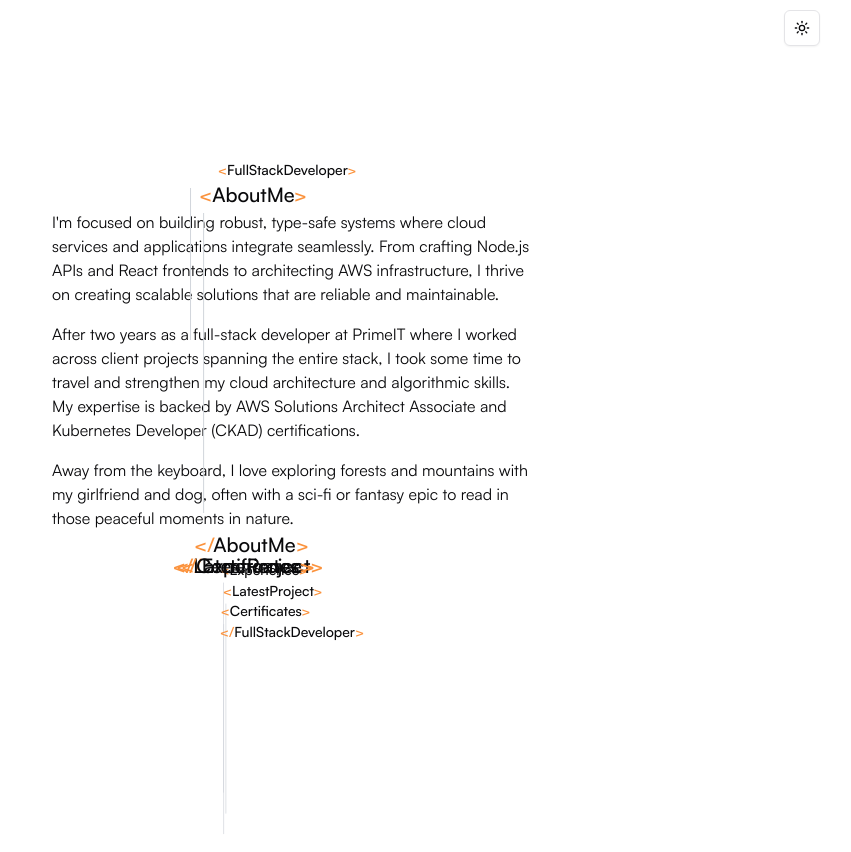
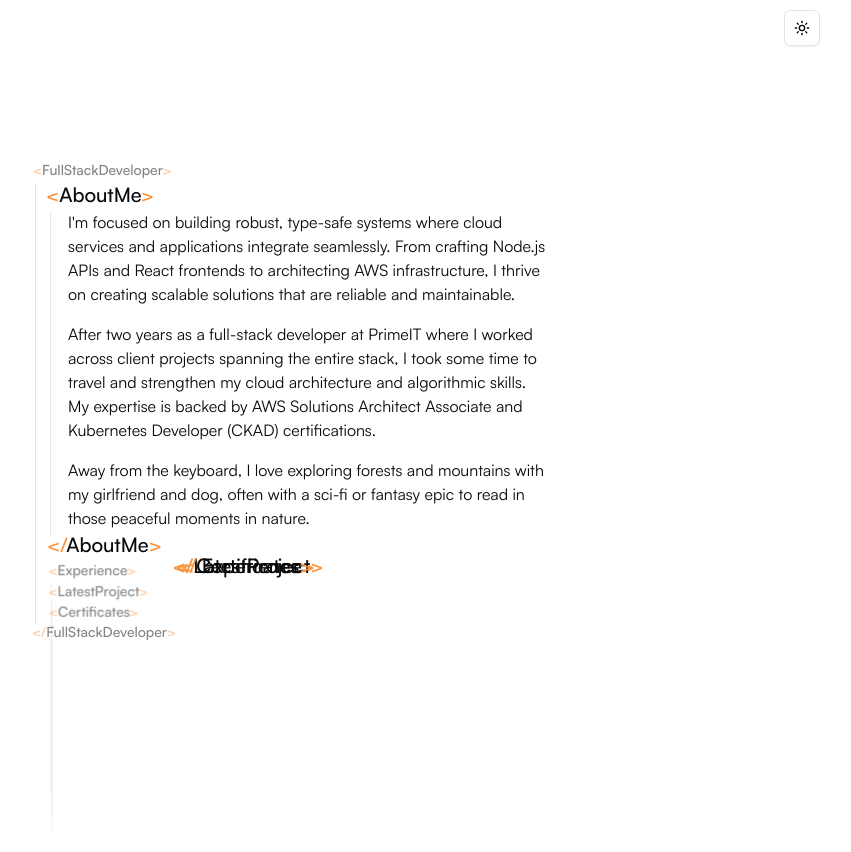
Before and after one commit to BernardoQuina/personal-website, a Next.js app: page / in a window 1280 px wide. Shown: the top 852 px of the page, without its empty margins (348-1199 px from the left). Built offline with nearby package versions, Linux system fonts and the light colour scheme.

Commit message:
About me section (done)

```diff
--- a/src/components/about-me.tsx
+++ b/src/components/about-me.tsx
@@ -3,28 +3,36 @@ import { RefObject } from 'react';
 
 type Props = {
   scrollYProgress: MotionValue<number>;
-  aboutMeContentHeight: number;
+  aboutMeContentSize: { width: number; height: number };
 };
 
-export function AboutMeTag({ scrollYProgress, aboutMeContentHeight }: Props) {
+export function AboutMeTag({ scrollYProgress, aboutMeContentSize }: Props) {
   const scale = useTransform(scrollYProgress, [0, 0.1], [0.7, 1]);
-  const x = useTransform(scrollYProgress, [0, 0.1], [17, -32]);
+  const x = useTransform(
+    scrollYProgress,
+    [0, 0.1, 0.2],
+    [17, -32, 55 + -aboutMeContentSize.width / 2],
+  );
   const y = useTransform(
     scrollYProgress,
     [0, 0.1, 0.2],
-    [150, -54, -45 - aboutMeContentHeight / 2],
+    [150, -54, -45 - aboutMeContentSize.height / 2],
   );
 
   const dashOpacity = useTransform(scrollYProgress, [0.1, 0.15], [1, 0]);
   const closingBracketX = useTransform(scrollYProgress, [0.1, 0.2], [0, -14]);
 
-  const lineGuideHeight = useTransform(scrollYProgress, [0.1, 0.2], [0, 300]);
+  const lineGuideHeight = useTransform(
+    scrollYProgress,
+    [0.1, 0.2],
+    [0, 3 + aboutMeContentSize.height],
+  );
 
   const opacity = useTransform(scrollYProgress, [0, 0.1], [0, 1]);
 
   return (
     <div className="fixed left-[50%] top-[50%] translate-x-[-50%] translate-y-[-50%]">
-      <motion.a href="#snap-3" style={{ scale, x, y, opacity }}>
+      <motion.a href="#about-me" style={{ scale, x, y, opacity }}>
         <h3 className="min-w-[7.5rem] text-xl font-medium">
           <span className="text-orange-400">{'<'}</span>
           AboutMe
@@ -43,7 +51,7 @@ export function AboutMeTag({ scrollYProgress, aboutMeContentHeight }: Props) {
           </motion.span>
         </h3>
         <motion.div
-          className="absolute left-1 top-8 bg-gray-300 dark:bg-gray-700"
+          className="absolute left-1 top-8 bg-gray-200 dark:bg-gray-800"
           style={{ width: 1, height: lineGuideHeight }}
         />
       </motion.a>
@@ -61,8 +69,8 @@ export function AboutMeContent({
   contentRef,
 }: AboutMeContentProps) {
   const scale = useTransform(scrollYProgress, [0.1, 0.2], [0.1, 1]);
-  const x = useTransform(scrollYProgress, [0, 0.1], [0, 0]);
-  const y = useTransform(scrollYProgress, [0, 0.1], [150, -30]);
+  const x = useTransform(scrollYProgress, [0.1, 0.2], [-52, 16]);
+  // const y = useTransform(scrollYProgress, [0, 0.1], [150, -30]);
 
   const opacity = useTransform(scrollYProgress, [0.1, 0.2], [0, 1]);
 
@@ -73,7 +81,7 @@ export function AboutMeContent({
     >
       <motion.div
         className="w-[calc(100vw-4rem)] max-w-[30rem] gap-2 sm:gap-4"
-        style={{ scale, x, y, opacity }}
+        style={{ scale, x, y: -30, opacity }}
       >
         <p className="text-base">
           I&apos;m focused on building robust, type-safe systems where cloud
@@ -100,19 +108,24 @@ export function AboutMeContent({
 
 export function AboutMeClosingTag({
   scrollYProgress,
-  aboutMeContentHeight,
+  aboutMeContentSize,
 }: Props) {
+  const x = useTransform(
+    scrollYProgress,
+    [0.1, 0.2],
+    [-38, 55 + -aboutMeContentSize.width / 2],
+  );
   const y = useTransform(
     scrollYProgress,
     [0.1, 0.2],
-    [-54, -15 + aboutMeContentHeight / 2],
+    [-54, -15 + aboutMeContentSize.height / 2],
   );
 
   const opacity = useTransform(scrollYProgress, [0.1, 0.2], [0, 1]);
 
   return (
     <div className="fixed left-[50%] top-[50%] translate-x-[-50%] translate-y-[-50%]">
-      <motion.a href="#snap-3" style={{ x: -38, y, opacity }}>
+      <motion.a href="#about-me" style={{ x, y, opacity }}>
         <span className="min-w-[7.5rem] text-xl font-medium">
           <span className="text-orange-400">{'</'}</span>
           AboutMe
--- a/src/components/certificates.tsx
+++ b/src/components/certificates.tsx
@@ -2,19 +2,23 @@ import { motion, MotionValue, useTransform } from 'motion/react';
 
 type Props = {
   scrollYProgress: MotionValue<number>;
-  aboutMeContentHeight: number;
+  aboutMeContentSize: { width: number; height: number };
 };
 
 export function CertificatesTag({
   scrollYProgress,
-  aboutMeContentHeight,
+  aboutMeContentSize,
 }: Props) {
   const scale = useTransform(scrollYProgress, [0, 0.1, 0.2], [0.7, 1, 0.7]);
-  const x = useTransform(scrollYProgress, [0, 0.1], [17, -21]);
+  const x = useTransform(
+    scrollYProgress,
+    [0, 0.1, 0.2],
+    [17, -21, 47 + -aboutMeContentSize.width / 2],
+  );
   const y = useTransform(
     scrollYProgress,
     [0, 0.1, 0.2],
-    [165, 54, 51.5 + aboutMeContentHeight / 2],
+    [165, 54, 51.5 + aboutMeContentSize.height / 2],
   );
 
   const dashOpacity = useTransform(scrollYProgress, [0.4, 0.45], [1, 0]);
@@ -22,7 +26,7 @@ export function CertificatesTag({
 
   const lineGuideHeight = useTransform(scrollYProgress, [0.4, 0.5], [0, 300]);
 
-  const opacity = useTransform(scrollYProgress, [0, 0.1], [0, 1]);
+  const opacity = useTransform(scrollYProgress, [0, 0.1, 0.2], [0, 1, 0.5]);
 
   return (
     <div className="fixed left-[50%] top-[50%] translate-x-[-50%] translate-y-[-50%]">
--- a/src/components/dev-tags.tsx
+++ b/src/components/dev-tags.tsx
@@ -2,27 +2,40 @@ import { motion, MotionValue, useTransform } from 'motion/react';
 
 type Props = {
   scrollYProgress: MotionValue<number>;
-  aboutMeContentHeight: number;
+  aboutMeContentSize: { width: number; height: number };
 };
 
-export function DevTag({ scrollYProgress, aboutMeContentHeight }: Props) {
+export function DevTag({ scrollYProgress, aboutMeContentSize }: Props) {
   const scale = useTransform(scrollYProgress, [0, 0.1, 0.2], [0.7, 1, 0.7]);
-  const x = useTransform(scrollYProgress, [0, 0.1], [30, 0]);
+  const x = useTransform(
+    scrollYProgress,
+    [0, 0.1, 0.2],
+    [30, 0, 55 + -aboutMeContentSize.width / 2],
+  );
   const y = useTransform(
     scrollYProgress,
     [0, 0.1, 0.2],
-    [138, -90, -70 - aboutMeContentHeight / 2],
+    [138, -90, -70 - aboutMeContentSize.height / 2],
   );
+  const opacity = useTransform(scrollYProgress, [0.1, 0.2], [1, 0.5]);
 
   const dashOpacity = useTransform(scrollYProgress, [0, 0.05], [1, 0]);
   const closingBracketX = useTransform(scrollYProgress, [0, 0.1], [0, -14]);
 
-  const lineGuideHeight = useTransform(scrollYProgress, [0, 0.1], [0, 152]);
-  const lineGuideX = useTransform(scrollYProgress, [0, 0.1], [80, 0]);
+  const lineGuideHeight = useTransform(
+    scrollYProgress,
+    [0, 0.1, 0.2],
+    [0, 156, 120 + aboutMeContentSize.height],
+  );
+  const lineGuideX = useTransform(
+    scrollYProgress,
+    [0, 0.1, 0.2],
+    [80, 0, 85 + -aboutMeContentSize.width / 2],
+  );
 
   return (
     <div className="fixed left-[50%] top-[50%] translate-x-[-50%] translate-y-[-50%]">
-      <motion.a href="#snap-2" style={{ scale, x, y }}>
+      <motion.a href="#index" style={{ scale, x, y, opacity }}>
         <h1 className="min-w-[12rem] whitespace-nowrap text-xl font-medium">
           <span className="text-orange-400">{'<'}</span>
           FullStackDeveloper
@@ -42,30 +55,31 @@ export function DevTag({ scrollYProgress, aboutMeContentHeight }: Props) {
         </h1>
       </motion.a>
       <motion.div
-        className="absolute left-1 top-8 bg-gray-300 dark:bg-gray-700"
+        className="absolute left-1 top-7 bg-gray-200 dark:bg-gray-800"
         style={{ width: 1, height: lineGuideHeight, y, x: lineGuideX }}
       />
     </div>
   );
 }
 
-export function DevClosingTag({
-  scrollYProgress,
-  aboutMeContentHeight,
-}: Props) {
+export function DevClosingTag({ scrollYProgress, aboutMeContentSize }: Props) {
   const scale = useTransform(scrollYProgress, [0, 0.1, 0.2], [0.7, 1, 0.7]);
-  const x = useTransform(scrollYProgress, [0, 0.1], [30, 0]);
+  const x = useTransform(
+    scrollYProgress,
+    [0, 0.1, 0.2],
+    [30, -3, 52 + -aboutMeContentSize.width / 2],
+  );
   const y = useTransform(
     scrollYProgress,
     [0, 0.1, 0.2],
-    [170, 90, 72 + aboutMeContentHeight / 2],
+    [170, 90, 72 + aboutMeContentSize.height / 2],
   );
 
-  const opacity = useTransform(scrollYProgress, [0, 0.1], [0, 1]);
+  const opacity = useTransform(scrollYProgress, [0, 0.1, 0.2], [0, 1, 0.5]);
 
   return (
     <div className="fixed left-[50%] top-[50%] translate-x-[-50%] translate-y-[-50%]">
-      <motion.a href="#snap-2" style={{ scale, x, y, opacity }}>
+      <motion.a href="#index" style={{ scale, x, y, opacity }}>
         <span className="min-w-[12rem] whitespace-nowrap text-xl font-medium">
           <span className="text-orange-400">{'</'}</span>
           FullStackDeveloper
--- a/src/components/experience.tsx
+++ b/src/components/experience.tsx
@@ -2,19 +2,20 @@ import { motion, MotionValue, useTransform } from 'motion/react';
 
 type Props = {
   scrollYProgress: MotionValue<number>;
-  aboutMeContentHeight: number;
+  aboutMeContentSize: { width: number; height: number };
 };
 
-export function ExperienceTag({
-  scrollYProgress,
-  aboutMeContentHeight,
-}: Props) {
+export function ExperienceTag({ scrollYProgress, aboutMeContentSize }: Props) {
   const scale = useTransform(scrollYProgress, [0, 0.1, 0.2], [0.7, 1, 0.7]);
-  const x = useTransform(scrollYProgress, [0, 0.1], [17, -23]);
+  const x = useTransform(
+    scrollYProgress,
+    [0, 0.1, 0.2],
+    [17, -23, 45 + -aboutMeContentSize.width / 2],
+  );
   const y = useTransform(
     scrollYProgress,
     [0, 0.1, 0.2],
-    [155, -18, 10 + aboutMeContentHeight / 2],
+    [155, -18, 10 + aboutMeContentSize.height / 2],
   );
 
   const dashOpacity = useTransform(scrollYProgress, [0.2, 0.25], [1, 0]);
@@ -22,7 +23,7 @@ export function ExperienceTag({
 
   const lineGuideHeight = useTransform(scrollYProgress, [0.2, 0.3], [0, 300]);
 
-  const opacity = useTransform(scrollYProgress, [0, 0.1], [0, 1]);
+  const opacity = useTransform(scrollYProgress, [0, 0.1, 0.2], [0, 1, 0.5]);
 
   return (
     <div className="fixed left-[50%] top-[50%] translate-x-[-50%] translate-y-[-50%]">
--- a/src/components/latest-project.tsx
+++ b/src/components/latest-project.tsx
@@ -2,19 +2,23 @@ import { motion, MotionValue, useTransform } from 'motion/react';
 
 type Props = {
   scrollYProgress: MotionValue<number>;
-  aboutMeContentHeight: number;
+  aboutMeContentSize: { width: number; height: number };
 };
 
 export function LatestProjectTag({
   scrollYProgress,
-  aboutMeContentHeight,
+  aboutMeContentSize,
 }: Props) {
   const scale = useTransform(scrollYProgress, [0, 0.1, 0.2], [0.7, 1, 0.7]);
-  const x = useTransform(scrollYProgress, [0, 0.1], [17, -14.5]);
+  const x = useTransform(
+    scrollYProgress,
+    [0, 0.1, 0.2],
+    [17, -14.5, 51 + -aboutMeContentSize.width / 2],
+  );
   const y = useTransform(
     scrollYProgress,
     [0, 0.1, 0.2],
-    [160, 18, 31 + aboutMeContentHeight / 2],
+    [160, 18, 31 + aboutMeContentSize.height / 2],
   );
 
   const dashOpacity = useTransform(scrollYProgress, [0.3, 0.35], [1, 0]);
@@ -22,7 +26,7 @@ export function LatestProjectTag({
 
   const lineGuideHeight = useTransform(scrollYProgress, [0.3, 0.4], [0, 300]);
 
-  const opacity = useTransform(scrollYProgress, [0, 0.1], [0, 1]);
+  const opacity = useTransform(scrollYProgress, [0, 0.1, 0.2], [0, 1, 0.5]);
 
   return (
     <div className="fixed left-[50%] top-[50%] translate-x-[-50%] translate-y-[-50%]">
--- a/src/pages/index.tsx
+++ b/src/pages/index.tsx
@@ -24,20 +24,20 @@ export default function Home() {
   const { scrollYProgress } = useScroll();
 
   const aboutMeContentRef = useRef<HTMLDivElement>(null);
-  const { height: aboutMeContentHeight } = useElementSize(aboutMeContentRef);
+  const aboutMeContentSize = useElementSize(aboutMeContentRef);
 
-  console.log({ aboutMeContentHeight });
+  console.log({ aboutMeContentSize });
 
   return (
     <PageLayout pageTitle="Bernardo Quina" pageDescription="todo">
       <Avatar scrollYProgress={scrollYProgress} />
       <DevTag
         scrollYProgress={scrollYProgress}
-        aboutMeContentHeight={aboutMeContentHeight}
+        aboutMeContentSize={aboutMeContentSize}
       />
       <AboutMeTag
         scrollYProgress={scrollYProgress}
-        aboutMeContentHeight={aboutMeContentHeight}
+        aboutMeContentSize={aboutMeContentSize}
       />
       <AboutMeContent
         scrollYProgress={scrollYProgress}
@@ -45,40 +45,40 @@ export default function Home() {
       />
       <AboutMeClosingTag
         scrollYProgress={scrollYProgress}
-        aboutMeContentHeight={aboutMeContentHeight}
+        aboutMeContentSize={aboutMeContentSize}
       />
       <ExperienceTag
         scrollYProgress={scrollYProgress}
-        aboutMeContentHeight={aboutMeContentHeight}
+        aboutMeContentSize={aboutMeContentSize}
       />
       <ExperienceClosingTag
         scrollYProgress={scrollYProgress}
-        aboutMeContentHeight={aboutMeContentHeight}
+        aboutMeContentSize={aboutMeContentSize}
       />
       <LatestProjectTag
         scrollYProgress={scrollYProgress}
-        aboutMeContentHeight={aboutMeContentHeight}
+        aboutMeContentSize={aboutMeContentSize}
       />
       <LatestProjectClosingTag
         scrollYProgress={scrollYProgress}
-        aboutMeContentHeight={aboutMeContentHeight}
+        aboutMeContentSize={aboutMeContentSize}
       />
       <CertificatesTag
         scrollYProgress={scrollYProgress}
-        aboutMeContentHeight={aboutMeContentHeight}
+        aboutMeContentSize={aboutMeContentSize}
       />
       <CertificatesClosingTag
         scrollYProgress={scrollYProgress}
-        aboutMeContentHeight={aboutMeContentHeight}
+        aboutMeContentSize={aboutMeContentSize}
       />
       <DevClosingTag
         scrollYProgress={scrollYProgress}
-        aboutMeContentHeight={aboutMeContentHeight}
+        aboutMeContentSize={aboutMeContentSize}
       />
       {/* Section snap points */}
-      <div className="snap-point" id="snap-1" />
-      <div className="snap-point" id="snap-2" />
-      <div className="snap-point" id="snap-3" />
+      <div className="snap-point" id="hero" />
+      <div className="snap-point" id="index" />
+      <div className="snap-point" id="about-me" />
       <div className="snap-point" id="snap-4" />
       <div className="snap-point" id="snap-5" />
       <div className="snap-point" id="snap-6" />
```
